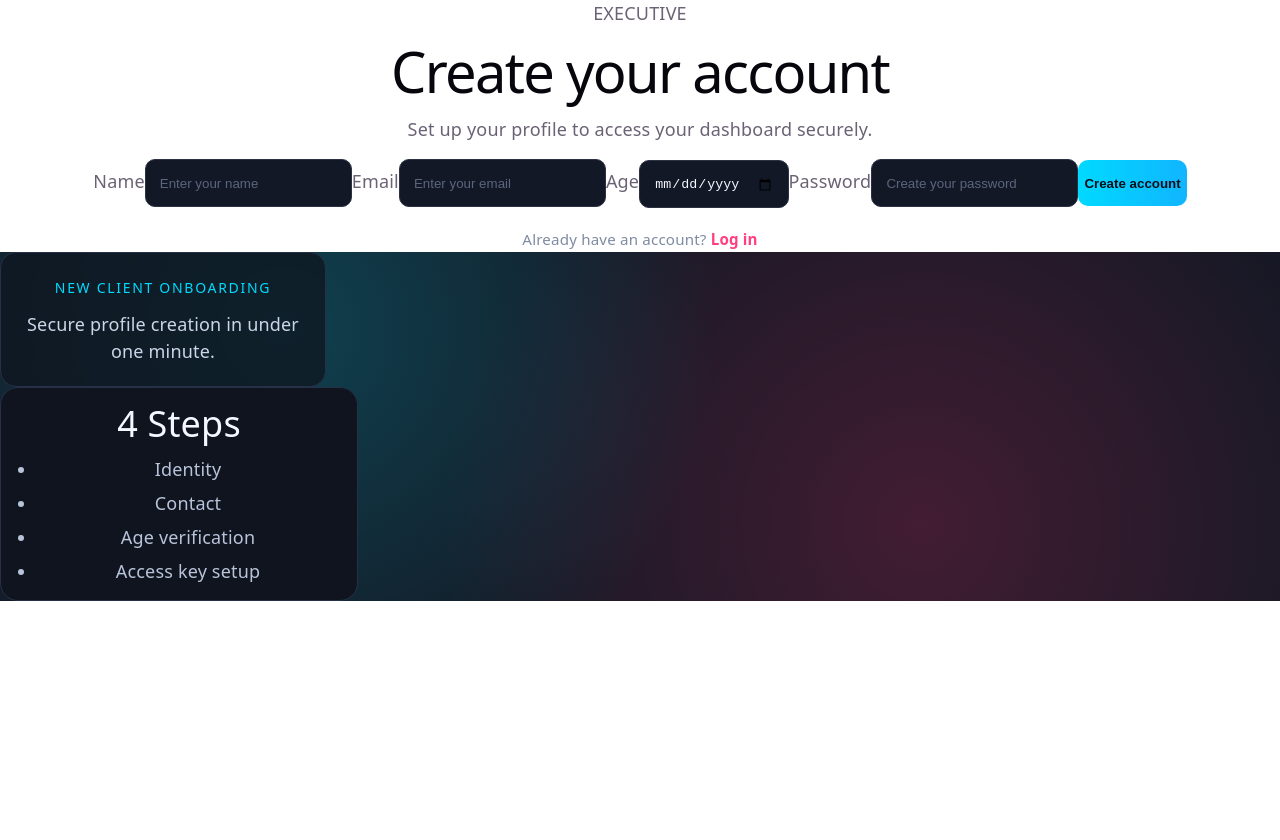
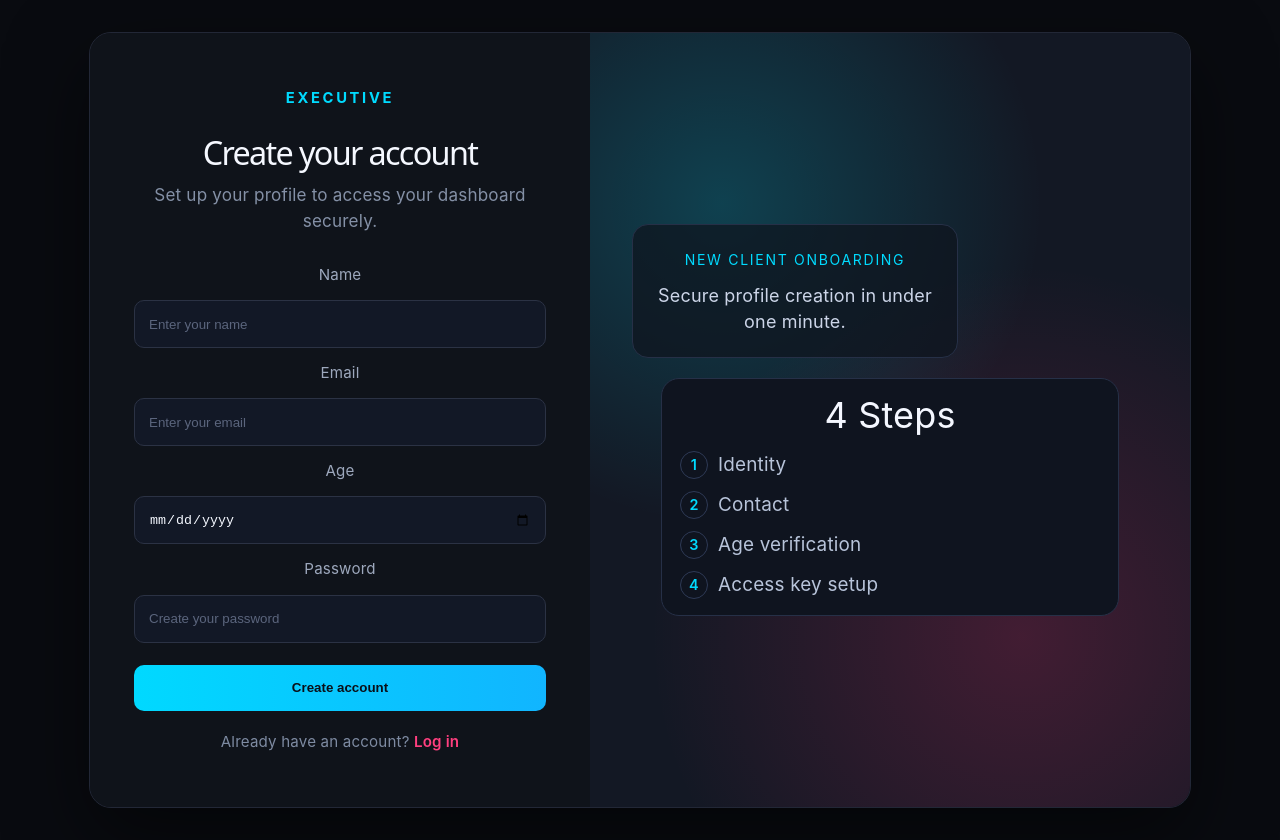
Before and after one commit to timothydarrell14-glitch/Full-Stack_Project, a React (Vite) app in the folder client/: page /authentication/signup in a window 1280 px wide. Before the commit the page ends 800 px from the top, so only its background shows below. Built offline with nearby package versions, Linux system fonts and the light colour scheme.

Commit message:
style: update SignUpPage component styles and structure for consistency with LogInPage

```diff
--- a/client/src/pages/Authentication/SignUpPage.jsx
+++ b/client/src/pages/Authentication/SignUpPage.jsx
@@ -1,4 +1,5 @@
 import { Link } from 'react-router-dom'
+import '../../styles/LogInPage.css'
 import '../../styles/SignUpPage.css'
 
 function SignUpPage() {
@@ -7,14 +8,14 @@ function SignUpPage() {
   }
 
   return (
-    <main className="signup-page">
-      <section className="signup-panel">
-        <div className="signup-form-side">
-          <p className="signup-brand">EXECUTIVE</p>
+    <main className="login-page">
+      <section className="login-panel">
+        <div className="login-form-side">
+          <p className="login-brand">EXECUTIVE</p>
           <h1>Create your account</h1>
-          <p className="signup-subtitle">Set up your profile to access your dashboard securely.</p>
+          <p className="login-subtitle">Set up your profile to access your dashboard securely.</p>
 
-          <form className="signup-form" onSubmit={handleSubmit}>
+          <form className="login-form signup-form" onSubmit={handleSubmit}>
             <label htmlFor="signup-name">Name</label>
             <input id="signup-name" type="text" placeholder="Enter your name" required />
 
@@ -42,7 +43,7 @@ function SignUpPage() {
           </p>
         </div>
 
-        <aside className="signup-visual-side" aria-hidden="true">
+        <aside className="login-visual-side signup-visual-side" aria-hidden="true">
           <div className="visual-note">
             <p className="note-title">new client onboarding</p>
             <p className="note-copy">Secure profile creation in under one minute.</p>
@@ -50,12 +51,12 @@ function SignUpPage() {
 
           <div className="visual-card signup-info-card">
             <p className="card-metric">4 Steps</p>
-            <ul>
+            <ol className="signup-steps">
               <li>Identity</li>
               <li>Contact</li>
               <li>Age verification</li>
               <li>Access key setup</li>
-            </ul>
+            </ol>
           </div>
         </aside>
       </section>
--- a/client/src/styles/SignUpPage.css
+++ b/client/src/styles/SignUpPage.css
@@ -1,5 +1,6 @@
 .signup-form {
     margin-top: 8px;
+    gap: 12px;
   }
 
   .signup-form input[type='text'],
@@ -32,13 +33,53 @@
       radial-gradient(circle at 22% 22%, rgba(0, 229, 255, 0.2), transparent 42%),
       radial-gradient(circle at 72% 78%, rgba(255, 47, 109, 0.2), transparent 50%),
       #131824;
+    justify-content: center;
+    gap: 20px;
   }
 
-  .signup-info-card ul {
+  .signup-info-card {
+    width: min(420px, 100%);
+  }
+
+  .signup-info-card .card-metric {
+    margin-bottom: 18px;
+  }
+
+  .signup-steps {
     margin: 0;
-    padding-left: 18px;
+    padding: 0;
+    list-style: none;
+    counter-reset: signup-steps;
     display: flex;
     flex-direction: column;
-    gap: 8px;
+    gap: 12px;
+  }
+
+  .signup-steps li {
+    counter-increment: signup-steps;
+    display: flex;
+    align-items: center;
+    gap: 10px;
     color: #b8c4da;
+    font-size: 1.05rem;
   }
+
+  .signup-steps li::before {
+    content: counter(signup-steps);
+    width: 26px;
+    height: 26px;
+    border-radius: 50%;
+    border: 1px solid #2e3a56;
+    color: #00dbff;
+    display: grid;
+    place-items: center;
+    font-size: 0.8rem;
+    font-weight: 600;
+    flex-shrink: 0;
+  }
+
+  @media (max-width: 980px) {
+    .signup-visual-side {
+      justify-content: flex-start;
+    }
+  }
```
